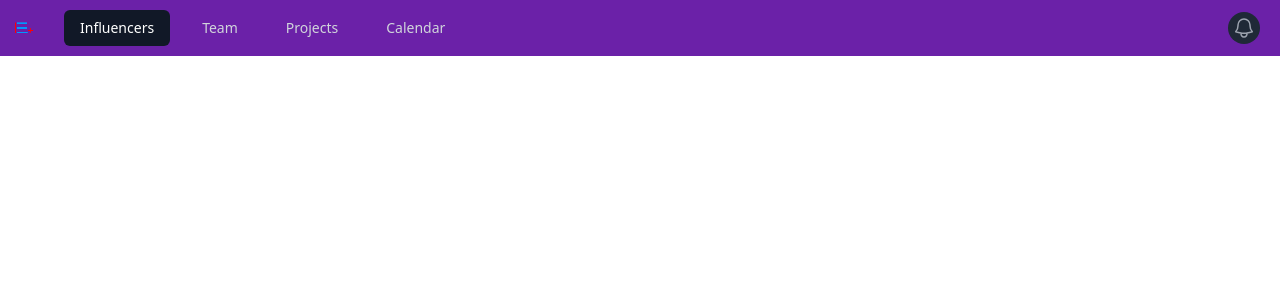
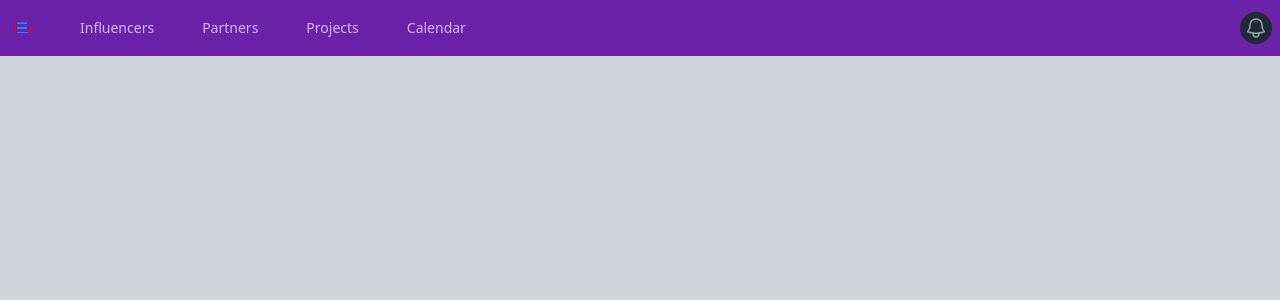
Before and after one commit to emmanueluwa/rere, a React (Vite) app: page / in a window 1280 px wide. Shown: the top 300 px of the page. Built offline with nearby package versions, Linux system fonts and the light colour scheme.

Commit message:
adding mobile styling for navbar

```diff
--- a/src/App.jsx
+++ b/src/App.jsx
@@ -1,5 +1,5 @@
 import "./index.css";
-import Influencers from "./pages/Influencers";
+import InfluencersPage from "./pages/InfluencersPage";
 import Header from "./components/Header";
 import { BrowserRouter, Routes, Route } from "react-router-dom";
 
@@ -8,7 +8,7 @@ function App() {
     <BrowserRouter>
       <Header>
         <Routes>
-          <Route path="/influencers" element={<Influencers />} />
+          <Route path="/influencers" element={<InfluencersPage />} />
         </Routes>
       </Header>
     </BrowserRouter>
--- a/src/components/Header.jsx
+++ b/src/components/Header.jsx
@@ -2,12 +2,13 @@ import { Fragment } from "react";
 import { Disclosure, Menu, Transition } from "@headlessui/react";
 import { Bars3Icon, BellIcon, XMarkIcon } from "@heroicons/react/24/outline";
 import viteLogo from "/vite.svg";
+import { NavLink } from "react-router-dom";
 
 const navigation = [
-  { name: "Influencers", href: "/influencers", current: true },
-  { name: "Team", href: "#", current: false },
-  { name: "Projects", href: "#", current: false },
-  { name: "Calendar", href: "#", current: false },
+  { name: "Influencers", href: "/influencers" },
+  { name: "Partners", href: "partners" },
+  { name: "Projects", href: "ukhti" },
+  { name: "Calendar", href: "yanni" },
 ];
 
 function classNames(...classes) {
@@ -41,19 +42,22 @@ export default function Header(props) {
                   <div className="hidden sm:ml-6 sm:block">
                     <div className="flex space-x-4">
                       {navigation.map((item) => (
-                        <a
+                        <NavLink
                           key={item.name}
-                          href={item.href}
-                          className={classNames(
-                            item.current
-                              ? "no-underline bg-gray-900 text-white"
-                              : "no-underline text-gray-300 hover:bg-gray-700 hover:text-white",
-                            "rounded-md px-3 py-2 text-sm font-medium"
-                          )}
-                          aria-current={item.current ? "page" : undefined}
+                          to={item.href}
+                          //destructuring object to get attribute on object, called "isActive"
+                          //using "isActive" to determine which option on navbar should be highlighted
+                          className={({ isActive }) => {
+                            return (
+                              "rounded-md px-3 py-2 text-sm font-medium no-underline " +
+                              (isActive
+                                ? "bg-purple-900 text-white"
+                                : "text-purple-300 hover:bg-purple-700 hover:text-white")
+                            );
+                          }}
                         >
                           {item.name}
-                        </a>
+                        </NavLink>
                       ))}
                     </div>
                   </div>
@@ -67,67 +71,6 @@ export default function Header(props) {
                     <span className="sr-only">View notifications</span>
                     <BellIcon className="h-6 w-6" aria-hidden="true" />
                   </button>
-
-                  {/* Profile dropdown */}
-                  <Menu as="div" className="relative ml-3">
-                    <div>
-                      <Menu.Button className="relative flex rounded-full bg-gray-800 text-sm focus:outline-none focus:ring-2 focus:ring-white focus:ring-offset-2 focus:ring-offset-gray-800">
-                        <span className="absolute -inset-1.5" />
-                        <span className="sr-only">Open user menu</span>
-                      </Menu.Button>
-                    </div>
-                    <Transition
-                      as={Fragment}
-                      enter="transition ease-out duration-100"
-                      enterFrom="transform opacity-0 scale-95"
-                      enterTo="transform opacity-100 scale-100"
-                      leave="transition ease-in duration-75"
-                      leaveFrom="transform opacity-100 scale-100"
-                      leaveTo="transform opacity-0 scale-95"
-                    >
-                      <Menu.Items className="absolute right-0 z-10 mt-2 w-48 origin-top-right rounded-md bg-white py-1 shadow-lg ring-1 ring-black ring-opacity-5 focus:outline-none">
-                        <Menu.Item>
-                          {({ active }) => (
-                            <a
-                              href="#"
-                              className={classNames(
-                                active ? "bg-gray-100" : "",
-                                "block px-4 py-2 text-sm text-gray-700"
-                              )}
-                            >
-                              Your Profile
-                            </a>
-                          )}
-                        </Menu.Item>
-                        <Menu.Item>
-                          {({ active }) => (
-                            <a
-                              href="#"
-                              className={classNames(
-                                active ? "bg-gray-100" : "",
-                                "block px-4 py-2 text-sm text-gray-700"
-                              )}
-                            >
-                              Settings
-                            </a>
-                          )}
-                        </Menu.Item>
-                        <Menu.Item>
-                          {({ active }) => (
-                            <a
-                              href="#"
-                              className={classNames(
-                                active ? "bg-gray-100" : "",
-                                "block px-4 py-2 text-sm text-gray-700"
-                              )}
-                            >
-                              Sign out
-                            </a>
-                          )}
-                        </Menu.Item>
-                      </Menu.Items>
-                    </Transition>
-                  </Menu>
                 </div>
               </div>
             </div>
@@ -135,27 +78,33 @@ export default function Header(props) {
             <Disclosure.Panel className="sm:hidden">
               <div className="space-y-1 px-2 pb-3 pt-2">
                 {navigation.map((item) => (
-                  <Disclosure.Button
+                  <NavLink
                     key={item.name}
-                    as="a"
-                    href={item.href}
-                    className={classNames(
-                      item.current
-                        ? "bg-gray-900 text-white"
-                        : "text-gray-300 hover:bg-gray-700 hover:text-white",
-                      "block rounded-md px-3 py-2 text-base font-medium"
-                    )}
-                    aria-current={item.current ? "page" : undefined}
+                    to={item.href}
+                    //destructuring object to get attribute on object, called "isActive"
+                    //using "isActive" to determine which option on navbar should be highlighted
+                    className={({ isActive }) => {
+                      return (
+                        "block rounded-md px-3 py-2 text-base font-medium no-underline " +
+                        (isActive
+                          ? "bg-purple-900 text-white"
+                          : "text-purple-300 hover:bg-purple-700 hover:text-white")
+                      );
+                    }}
                   >
                     {item.name}
-                  </Disclosure.Button>
+                  </NavLink>
                 ))}
               </div>
             </Disclosure.Panel>
           </>
         )}
       </Disclosure>
-      {props.children}
+      <div className="bg-gray-300">
+        <div className=" min-h-screen p-2 max-w-7xl mx-auto">
+          {props.children}
+        </div>
+      </div>
     </>
   );
 }
--- a/src/pages/Influencers.jsx
+++ b/src/pages/InfluencersPage.jsx
@@ -5,7 +5,7 @@ import { v4 as uuidv4 } from "uuid";
 import Addfluencer from "../components/AddInfluencer";
 import EditInfluencer from "../components/EditInfluencer";
 
-function Influencers() {
+function InfluencersPage() {
   const [influencers, setInfluencers] = useState([
     {
       id: 1,
@@ -80,7 +80,7 @@ function Influencers() {
   }
 
   return (
-    <div className="bg-gray-300 min-h-screen ">
+    <div className="">
       {showInfluencers ? (
         <div>
           <div className="flex flex-wrap justify-center">
@@ -114,4 +114,4 @@ function Influencers() {
   );
 }
 
-export default Influencers;
+export default InfluencersPage;
```
